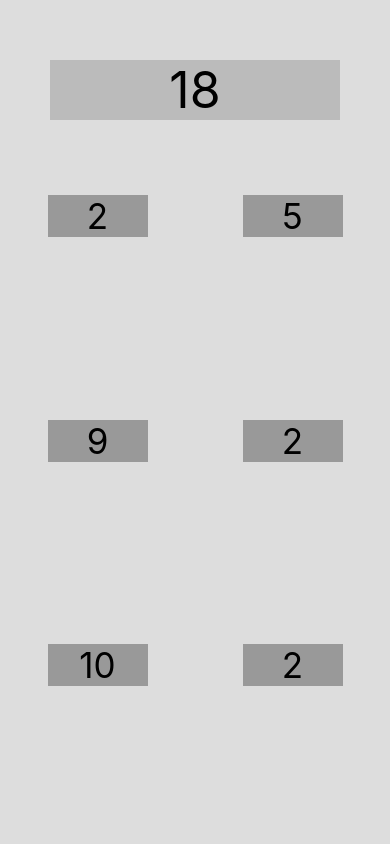
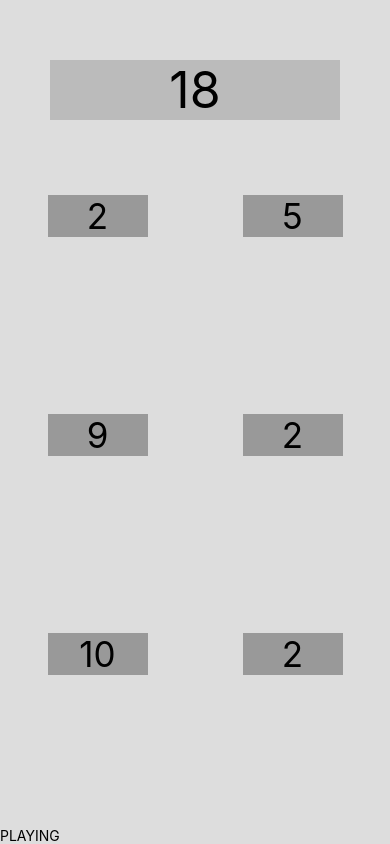
Before and after one commit to judelt/TargetSum, a React Native app: screen / in a window 390 px wide. Built offline with nearby package versions, Linux system fonts and the light colour scheme.

Commit message:
add & reorganize logic

```diff
--- a/src/components/App.js
+++ b/src/components/App.js
@@ -8,11 +8,16 @@
 
 import React from 'react';
 import Game from './Game';
-import {StyleSheet, Text, View} from 'react-native';
+<script src="http://localhost:8097"></script>
 
 const App = () => {
+  const randomNumberCount = 6;
+  const randomNumbers = Array.from({length: randomNumberCount}).map(
+    () => 1 + Math.floor(10 * Math.random()),
+  );
+  console.log('render app');
   return (
-    <Game randomNumberCount={ 6 }/>
+    <Game randomNumberCount={randomNumberCount} randomNumbers={randomNumbers} />
   );
 };
 
--- a/src/components/Game.js
+++ b/src/components/Game.js
@@ -1,23 +1,38 @@
-import React, {useState} from 'react';
+import React, {useEffect, useState} from 'react';
 import {StyleSheet, Text, View} from 'react-native';
 
 import RandomNumber from './RandomNumber';
 
-const Game = ({randomNumberCount}) => {
-  const [selectedNumbers, setSelectedNumbers] = useState([]);
-  const randomNumbers = Array.from({length: randomNumberCount}).map(
-    () => 1 + Math.floor(10 * Math.random()),
-  );
+const Game = ({ randomNumbers, randomNumberCount }) => {
+  console.log('render game')
+
+  const [selectedIds, setSelectedIds] = useState([]);
 
   const target = randomNumbers
     .slice(0, randomNumberCount - 2)
     .reduce((acc, currentValue) => acc + currentValue, 0);
 
-  const isSelected = numberInd => selectedNumbers.indexOf() >=0 ;
+  const isSelected = numberInd => selectedIds.indexOf(numberInd) >= 0 ;
 
   const selectNumber = numberInd => {
-    setSelectedNumbers((prev) => [...prev, numberInd]);
+    if (!selectedIds[numberInd]) {
+      setSelectedIds((prev) => [...prev, numberInd]);
+    }
   };
+
+  const gameStatus = () => {
+    const sumSelected = selectedIds.reduce((acc, curr) => acc + randomNumbers[curr], 0);
+    console.log(sumSelected)
+    if (sumSelected < target) {
+      return 'PLAYING';
+    }
+    if (sumSelected === target) {
+      return 'WON';
+    }
+    if (sumSelected > target) {
+      return 'LOST';
+    }
+  }
 
   return (
     <View style={styles.container}>
@@ -31,9 +46,9 @@ const Game = ({randomNumberCount}) => {
             isDisabled={isSelected(i)}
             onPress={selectNumber}
           />
-          // <Text style={styles.random} key={i}>{num} </Text>
         ))}
       </View>
+      <Text >{gameStatus()} </Text>
     </View>
   );
 };
--- a/src/components/RandomNumber.js
+++ b/src/components/RandomNumber.js
@@ -1,16 +1,21 @@
 import React from 'react';
 import {StyleSheet, Text, TouchableOpacity} from 'react-native';
 
-const RandomNumber = ({ id, randomNum, isDisabled, onPress }) => {
+const RandomNumber = ({id, randomNum, isDisabled, onPress}) => {
+  console.log('render random');
 
   const handlePress = () => {
-    onPress(id)
+    if (!isDisabled) {
+      onPress(id);
+    }
+
   };
   return (
     <TouchableOpacity onPress={handlePress}>
-      <Text style={[styles.random, isDisabled && styles.selected]}>{randomNum}</Text>
+      <Text style={[styles.random, isDisabled && styles.selected]}>
+        {randomNum}
+      </Text>
     </TouchableOpacity>
-
   );
 };
 
@@ -24,8 +29,8 @@ const styles = StyleSheet.create({
     textAlign: 'center',
   },
   selected: {
-    opacity:  0.3,
-  }
+    opacity: 0.3,
+  },
 });
 
 export default RandomNumber;
```
